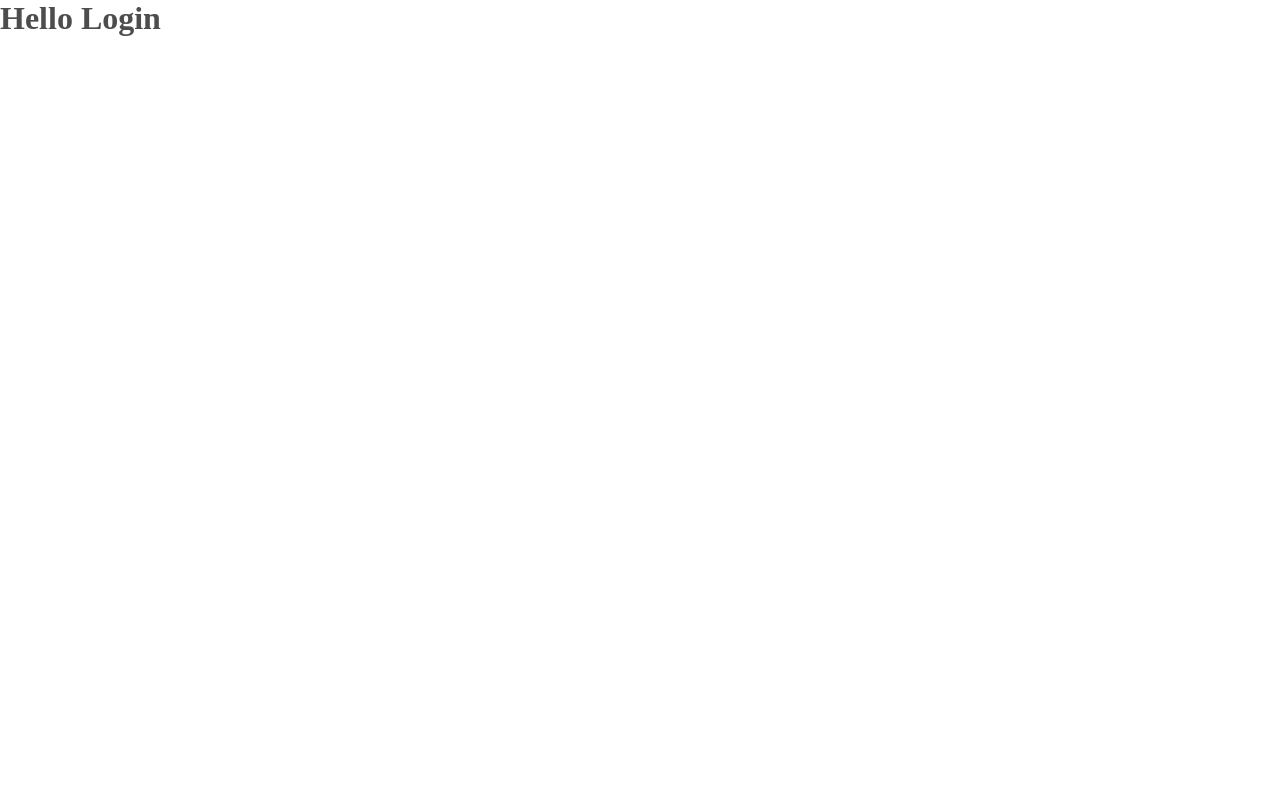
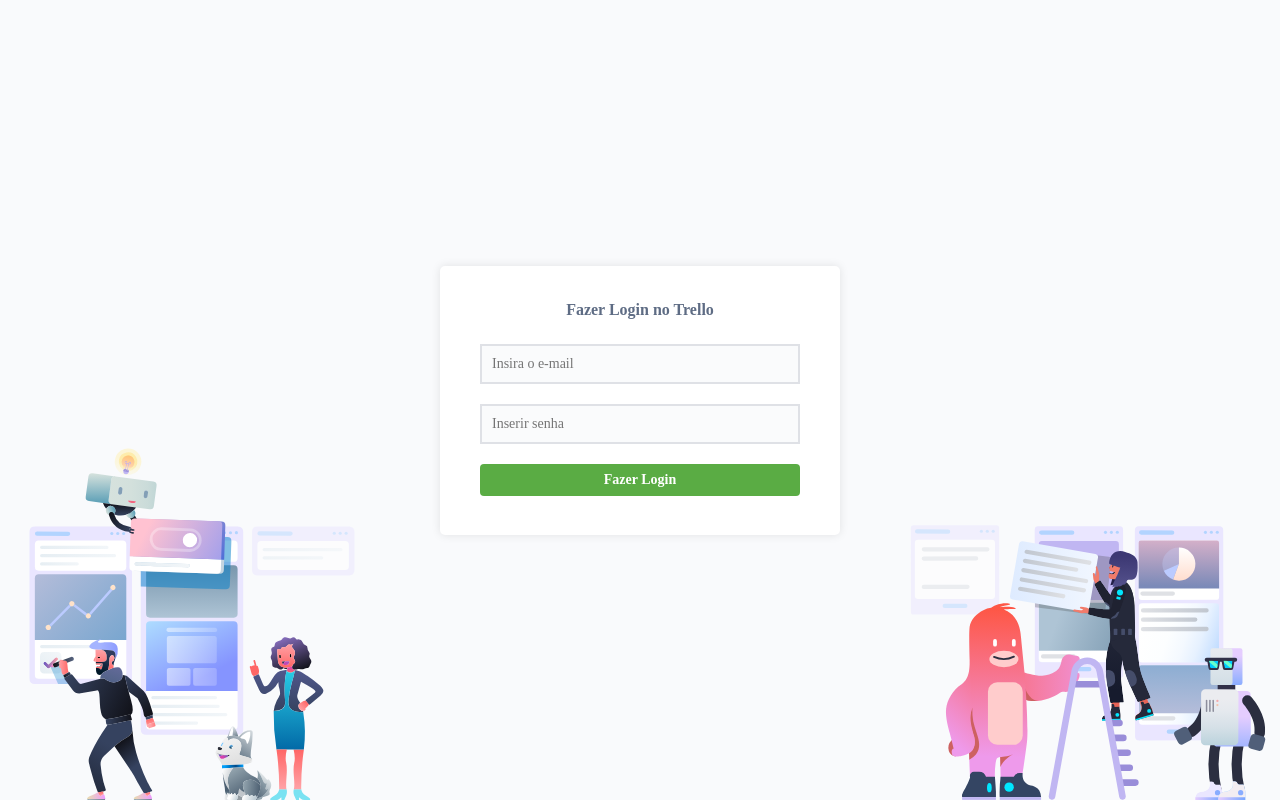
Before and after one commit to felipebergamin/trello-react, a React (Create React App) app: page /login in a window 1280 px wide. Built offline with nearby package versions, Linux system fonts and the light colour scheme; a web font is replaced by a local one.

Commit message:
login page style

```diff
--- a/src/pages/Login/index.js
+++ b/src/pages/Login/index.js
@@ -1,7 +1,26 @@
 import React from 'react';
 
-// import { Container } from './styles';
+import { Container, LoginForm, BgImage } from './styles';
+import BackgroundLeft from '../../assets/bg_left.svg';
+import BackgroundRight from '../../assets/bg_right.svg';
 
 export default function Login() {
-  return <h1>Hello Login</h1>;
+  return (
+    <Container>
+      <div className="login-form-container">
+        <LoginForm>
+          <strong>Fazer Login no Trello</strong>
+
+          <input type="text" placeholder="Insira o e-mail" />
+
+          <input type="password" placeholder="Inserir senha" />
+
+          <button type="submit">Fazer Login</button>
+        </LoginForm>
+      </div>
+
+      <BgImage position="left" src={BackgroundLeft} alt="Backgrund Left" />
+      <BgImage position="right" src={BackgroundRight} alt="Backgrund Right" />
+    </Container>
+  );
 }
--- /dev/null
+++ b/src/pages/Login/styles.js
@@ -0,0 +1,77 @@
+import styled, { css } from 'styled-components';
+
+export const Container = styled.div`
+  height: 100%;
+  display: flex;
+  background-color: #f9fafc;
+
+  align-items: center;
+  justify-content: center;
+
+  div.login-form-container {
+    z-index: 1;
+    background-color: #fff;
+    width: 400px;
+    padding: 25px 40px;
+    border-radius: 5px;
+    box-shadow: rgba(0, 0, 0, 0.1) 0 0 10px;
+  }
+`;
+
+export const LoginForm = styled.form`
+  display: flex;
+  flex-direction: column;
+  justify-content: center;
+
+  strong {
+    text-align: center;
+    margin: 10px 0 25px;
+    color: #5e6c84;
+    font-size: 16px;
+  }
+
+  input {
+    padding: 10px;
+    font-size: 14px;
+    background-color: #fafbfc;
+    border: 2px solid #dfe1e6;
+    margin-bottom: 20px;
+  }
+
+  button[type='submit'] {
+    background-color: rgb(90, 172, 68);
+    border: none;
+    padding: 8px 0px;
+    border-radius: 4px;
+    margin-bottom: 14px;
+
+    color: white;
+    font-weight: bold;
+    font-size: 14px;
+  }
+
+  button[type='submit']:hover {
+    background-color: #61bd4f;
+  }
+`;
+
+export const BgImage = styled.img`
+  @media (max-width: 400px) {
+    display: none;
+  }
+
+  z-index: 0;
+  position: absolute;
+  bottom: 0;
+
+  width: 30%;
+
+  ${(props) =>
+    props.position === 'left'
+      ? css`
+          left: 0;
+        `
+      : css`
+          right: 0;
+        `}
+`;
```
